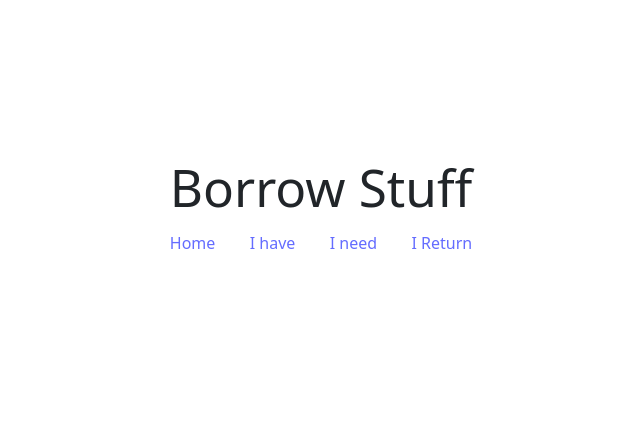
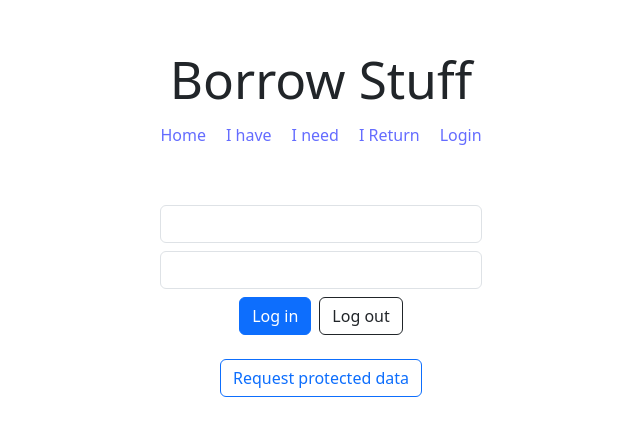
Before and after one commit to carterclairee/borrow-stuff-login, a React (Vite) app in the folder client/: page /login in a window 1280 px wide. Shown: the part 164-600 px from the top of the page, without its empty margins (319-959 px from the left). Built offline with nearby package versions, Linux system fonts and the light colour scheme.

Commit message:
Added login component and routing to login

```diff
--- a/client/src/App.jsx
+++ b/client/src/App.jsx
@@ -1,5 +1,4 @@
 import './App.css';
-import Home from './components/Home';
 import Ihave from './components/Ihave';
 import Ineed from './components/Ineed';
 import SearchResults from "./components/SearchResults";
@@ -7,9 +6,12 @@ import ItemDetails from "./components/ItemDetails";
 import BorrowStatus from "./components/BorrowStatus";
 import UserItemForm from "./components/UserItemForm";
 import Ireturn from "./components/Ireturn";
-import { Routes, Route, Link } from 'react-router-dom';
+import { Routes, Route, Link, Navigate } from 'react-router-dom';
+import Login from "./components/Login.jsx";
 
 function App() {
+  // Store login state to check whether user is logged in or not later
+  const isLoggedIn = localStorage.getItem("token");
 
   return (
     <>
@@ -21,12 +23,15 @@ function App() {
       <Link to="/Ihave">I have</Link>
       <Link to="/Ineed">I need</Link>
       <Link to="/Ireturn">I Return</Link>
+      <Link to="/login">Login</Link>
       </div>
       <Routes>
-      <Route path = "/" element = {<Home />} />
+      {/* Send user to home if logged in, to Login if not logged in */}
+      <Route path = "/" element = {isLoggedIn ? <Navigate to="/" /> : <Navigate to="/login" />} />
       <Route path = "/Ihave" element = {<Ihave />} />
       <Route path = "/Ineed" element = {<Ineed />} />
       <Route path = "/Ireturn" element = {<Ireturn/>} />
+      <Route path="/login" element={<Login />} />
       <Route path= "/search/:item" element={<SearchResults />} />
       <Route path="/details/:item" element={<ItemDetails />} />
       <Route path="/borrow/:id" element={<BorrowStatus />} />
--- /dev/null
+++ b/client/src/components/Login.jsx
@@ -0,0 +1,107 @@
+import {useState} from "react";
+import axios from "axios";
+import { useNavigate } from 'react-router-dom';
+
+function Login() {
+    // State for managing login info
+    const [credentials, setCredentials] = useState({
+        email: "",
+        password: ""
+    });
+
+    // To navigate to home after successful login
+    const navigate = useNavigate();
+
+    // State for storing messages from axios call
+    const [message, setMessage] = useState(null);
+
+    // Variables for using credentials more efficiently
+    const { email, password } = credentials;
+
+    // Function for getting user entered values
+    const handleChange = (e) => {
+        const { name, value } = e.target;
+        setCredentials({...credentials, [name]: value});
+    };
+
+    // Fetch login with axios
+    const login = async () => {
+        try {
+            // Post username and password
+            const { data } = await axios("/api/users/login", {
+                method: "POST",
+                data: credentials,
+            });
+
+            // Store the token locally
+            localStorage.setItem("token", data.token);
+            // Go to home view upon login
+            navigate('/')
+        } catch (error) {
+            setMessage(error.message);
+        }
+    };
+
+    // Remove token upon logout
+    const logout = () => {
+        localStorage.removeItem("token");
+    };
+
+    // MOVE THIS TO HOME PAGE
+    const requestData = async () => {
+        try {
+          const { data } = await axios("/api/users/profile", {
+            headers: {
+              authorization: "Bearer " + localStorage.getItem("token"),
+            },
+          });
+          setMessage(data.message);
+          console.log(data.message);
+        } catch (error) {
+          console.log(error);
+          setMessage(error.message);
+        }
+    };
+
+    return (
+        <div>
+        <div>
+          <input
+            value={email}
+            onChange={handleChange}
+            name="email"
+            type="text"
+            className="form-control mb-2"
+          />
+          <input
+            value={password}
+            onChange={handleChange}
+            name="password"
+            type="password"
+            className="form-control mb-2"
+          />
+          <div className="d-flex gap-2 justify-content-center">
+            <button className="btn btn-primary" onClick={login}>
+              Log in
+            </button>
+            <button className="btn btn-outline-dark ml-2" onClick={logout}>
+              Log out
+            </button>
+          </div>
+        </div>
+        <div className="text-center p-4">
+          <button className=" btn btn-outline-primary" onClick={requestData}>
+            Request protected data
+          </button>
+        </div>
+
+        {message && (
+          <div className="text-center p-4">
+            <div className="alert">{message}</div>
+          </div>
+        )}
+      </div>
+    );
+}
+
+export default Login;
```
Also changed, not shown: 1 other file (tests, documents, lock files or other folders).
